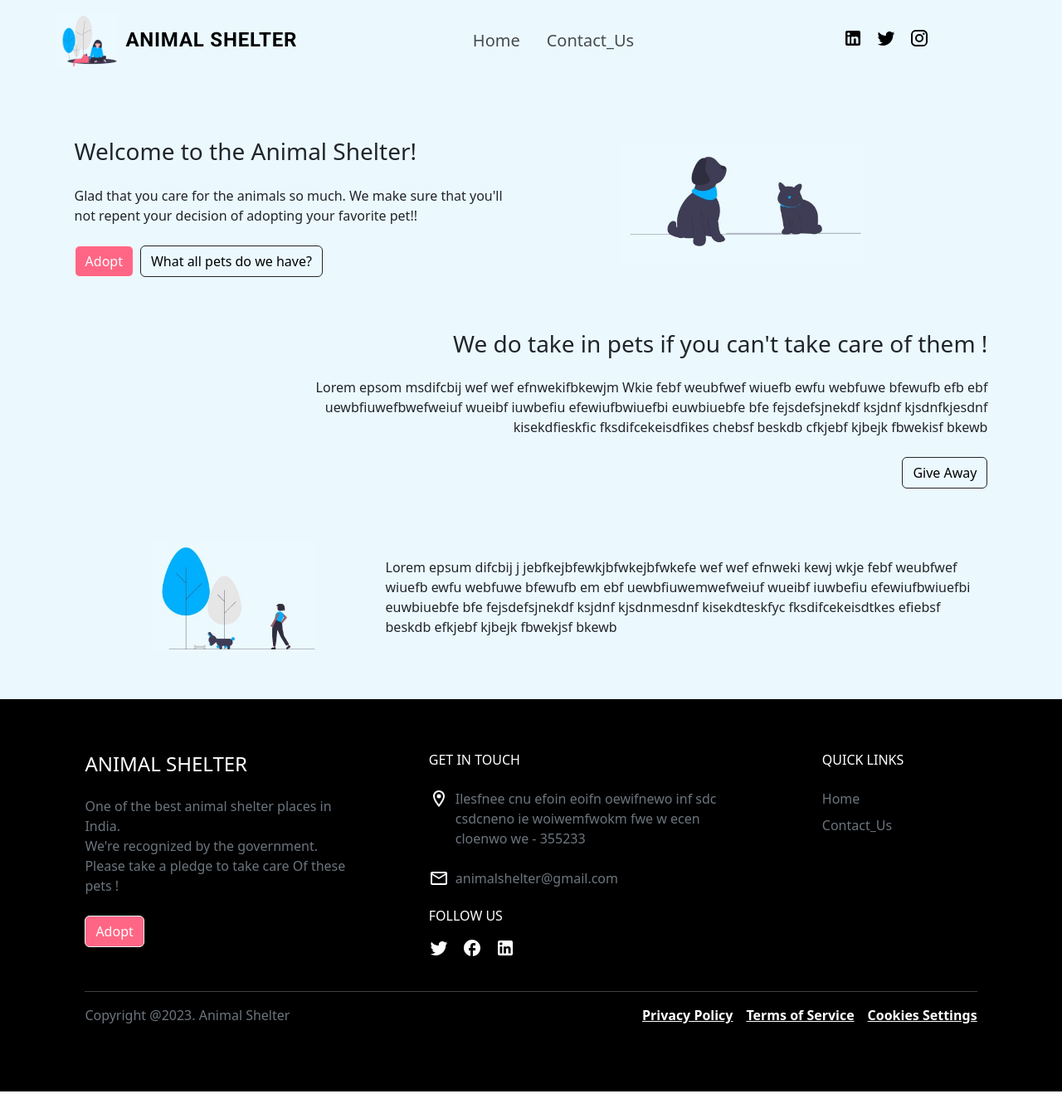
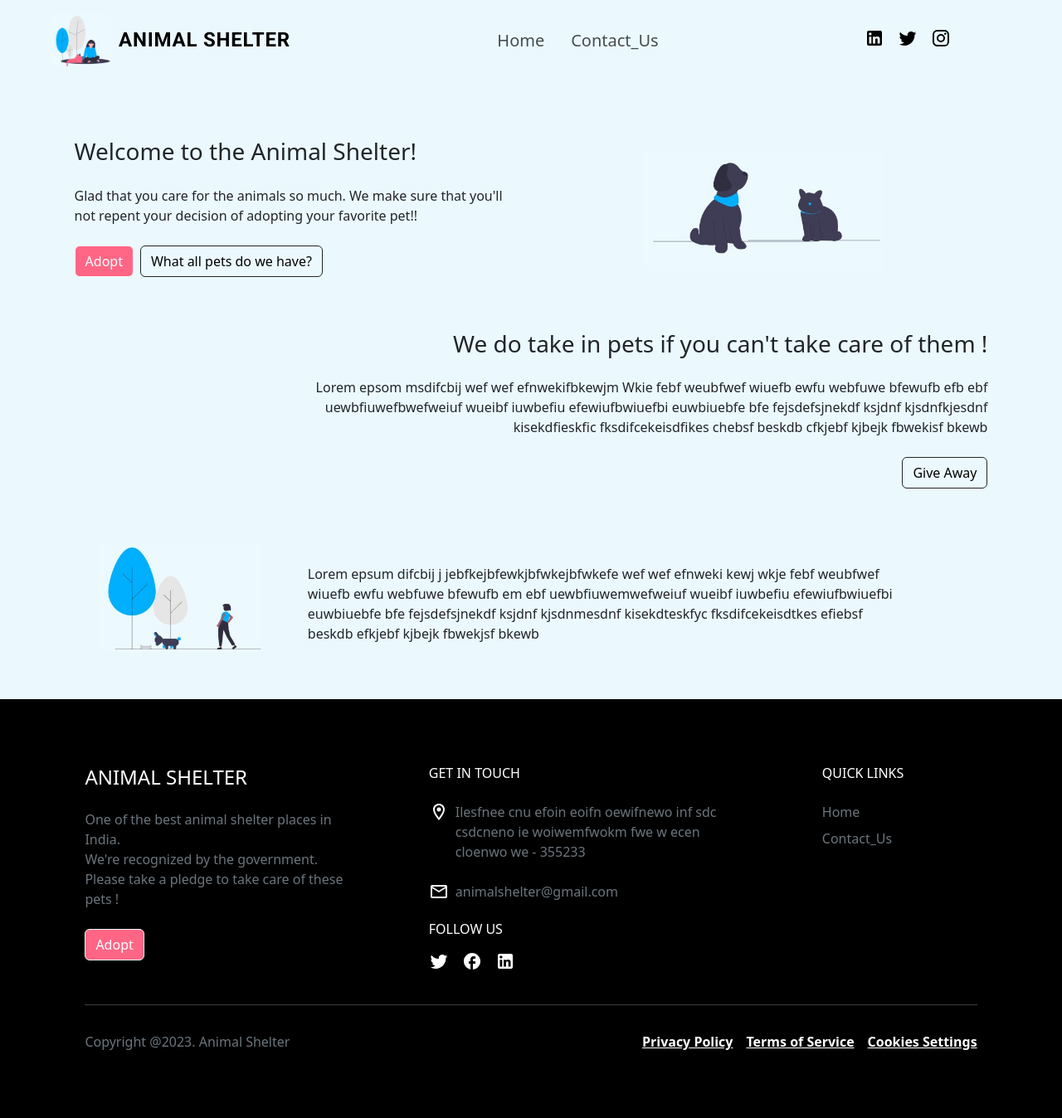
Before and after one commit to SaiPraneethPegada/Animal-Shelter, a React (Create React App) app: page / in a window 1280 px wide. Shown: the whole page at 83% size. Before the commit the page ends 1316 px from the top, so only its background shows below. Built offline with nearby package versions, Linux system fonts and the light colour scheme.

Commit message:
minor updates

```diff
--- a/src/Components/Footer/Footer.js
+++ b/src/Components/Footer/Footer.js
@@ -28,14 +28,14 @@ const Footer = () => {
         }}
       >
         <div className="row">
-          <div className="col col-md-4 col-sm me-5">
+          <div className="col mt-3 col-md-4 col-sm me-5">
             <h4>ANIMAL SHELTER</h4>
             <div className="text-muted my-4">
               <p className="mb-0">
                 One of the best animal shelter places in India.
               </p>
               <p className="mb-0">We're recognized by the government.</p>
-              <p>Please take a pledge to take care Of these pets !</p>
+              <p>Please take a pledge to take care of these pets !</p>
             </div>
             <div>
               <DialogContainer
@@ -52,7 +52,7 @@ const Footer = () => {
             <hr />
           </Box>
 
-          <div className="col col-md-5 col-sm me-3">
+          <div className="col mt-3 col-md-5 col-sm me-3">
             <div>
               <h6>GET IN TOUCH</h6>
               <div className="text-muted">
@@ -94,7 +94,7 @@ const Footer = () => {
             </div>
           </div>
 
-          <div className="col col-md-2 col-sm">
+          <div className="col col-md-2 mt-3 col-sm">
             <h6 className="text-nowrap">QUICK LINKS</h6>
             <div className="text-muted my-4">
               {pages.map((page) => (
@@ -119,8 +119,8 @@ const Footer = () => {
       <hr />
 
       <Box className="d-flex my-3 justify-content-between flex-wrap">
-        <div className="text-muted">Copyright @2023. Animal Shelter</div>
-        <div className="d-flex gap-3 flex-wrap">
+        <div className="text-muted mt-3">Copyright @2023. Animal Shelter</div>
+        <div className="d-flex gap-3 mt-3 flex-wrap">
           {misc.map((item) => {
             return (
               <div key={item}>
--- a/src/Components/Header/Header.js
+++ b/src/Components/Header/Header.js
@@ -41,7 +41,7 @@ const Header = () => {
       <Container maxWidth="xl" className="my-3">
         <Toolbar className="d-grid p-0">
           <div className="row">
-            <div className="col col-md-4 d-flex align-items-center justify-content-center">
+            <div className="col col-md-5 ps-5 d-flex align-items-center">
               <Box
                 className="me-2"
                 sx={{ display: { xs: "none", md: "flex" } }}
@@ -72,7 +72,7 @@ const Header = () => {
               className="col col-md-7"
             >
               <div className="row">
-                <div className="col d-flex align-items-center justify-content-center ps-5">
+                <div className="col d-flex align-items-center ps-5">
                   {pages.map((page) => (
                     <div className="mx-3" key={page}>
                       <NavLink
@@ -86,7 +86,7 @@ const Header = () => {
                     </div>
                   ))}
                 </div>
-                <div className="col">
+                <div className="col d-flex justify-content-center">
                   <div className="d-flex gap-3 my-3 flex-fill justify-content-center">
                     <NavLink to="/" style={{ color: "inherit" }}>
                       <LinkedInIcon />
--- a/src/Components/Main/Main.js
+++ b/src/Components/Main/Main.js
@@ -35,12 +35,13 @@ const Main = () => {
             </div>
           </div>
         </div>
-        <div className="col col-md-2 offset-md-1 pt-4 pb-3">
+        <div className="col col-md-6 d-flex justify-content-around align-items-center pt-4 pb-3">
           <img
             src={dog}
             className="image-fluid"
             alt="dog & cat"
-            width="300vw"
+            width="295px"
+            height="145px"
           />
         </div>
       </div>
@@ -68,10 +69,15 @@ const Main = () => {
       </Box>
 
       <Box className="row align-items-center mb-3">
-        <div className="col col-md-3 offset-1 my-3">
-          <img src={woman} alt="woman with dog" width="200px" />
+        <div className="col d-flex justify-content-center col-md-3 my-3">
+          <img
+            src={woman}
+            className="image-fluid"
+            alt="woman with dog"
+            width="200px"
+          />
         </div>
-        <div className="col col-md-8 text-wrap">
+        <div className="col mt-3 col-md-8 text-wrap">
           Lorem epsum difcbij j jebfkejbfewkjbfwkejbfwkefe wef wef efnweki kewj
           wkje febf weubfwef wiuefb ewfu webfuwe bfewufb em ebf
           uewbfiuwemwefweiuf wueibf iuwbefiu efewiufbwiuefbi euwbiuebfe bfe
```
